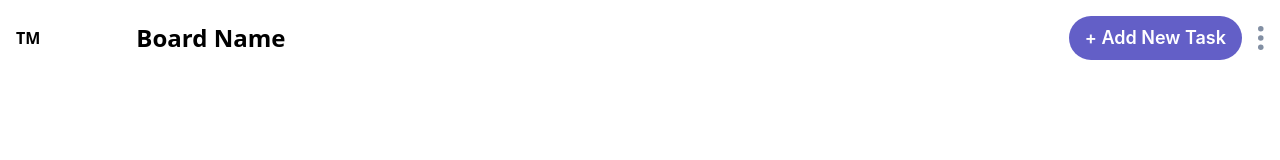
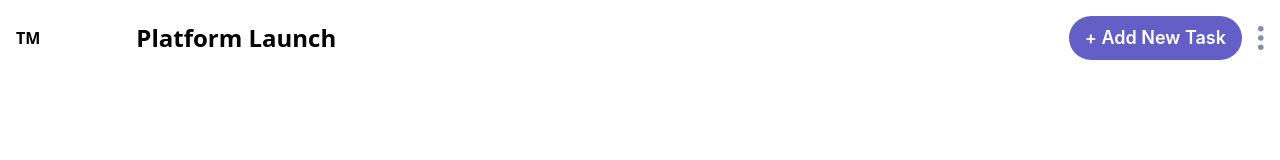
Before and after one commit to md-ziauddin/kanban-task-management-web-app, a React (Vite) app: page / in a window 1280 px wide. Shown: the top 160 px of the page. Built offline with nearby package versions, Linux system fonts and the light colour scheme.

Commit message:
fix: set active board

```diff
--- a/src/components/Header.jsx
+++ b/src/components/Header.jsx
@@ -4,10 +4,17 @@ import iconUp from "../assets/iconUp.svg";
 import Ellipsis from "../assets/IconVerticalEllipses.svg";
 import HeaderDropDown from "./HeaderDropDown";
 import AddEditBoardModal from "../modals/AddEditBoardModal";
+import { useDispatch, useSelector } from "react-redux";
 
 const Header = ({ boardModalOpen, setBoardModalOpen }) => {
+  const dispatch = useDispatch();
+
   const [openDrowndown, setOpenDrowndown] = useState(false);
   const [boardType, setBoardType] = useState("add");
+
+  const boards = useSelector((state) => state.boards);
+  const board = boards.find((board) => board.isActive);
+
   return (
     <div className="p-4 fixed left-0 bg-white dark:bg-[#2b2c37] z-50 right-0">
       <header className="flex justify-between dark:text-white items-center">
@@ -18,7 +25,7 @@ const Header = ({ boardModalOpen, setBoardModalOpen }) => {
           <h3 className=" md:inline-block font-bold font-sans">TM</h3>
           <div className="flex items-center">
             <h3 className="truncate max-w-[200px] md:text-2xl text-xl font-bold md:ml-20 font-sans">
-              Board Name
+              {board.name}
             </h3>
             <img
               src={openDrowndown ? iconUp : iconDown}
--- a/src/components/HeaderDropDown.jsx
+++ b/src/components/HeaderDropDown.jsx
@@ -1,12 +1,14 @@
 import React, { useState } from "react";
-import { useSelector } from "react-redux";
+import { useDispatch, useSelector } from "react-redux";
 import boardIcon from "../assets/iconBoard.svg";
 import darkIcon from "../assets/iconDarkTheme.svg";
 import lightIcon from "../assets/iconLightTheme.svg";
 import { Switch } from "@headlessui/react";
 import useDarkMode from "../Hooks/useDarkMode";
+import boardSlice from "../redux/boardSlice";
 
 const HeaderDropDown = ({ setOpenDrowndown, setBoardModalOpen }) => {
+  const dispatch = useDispatch();
   const boards = useSelector((state) => state.boards);
   const [colorTheme, setTheme] = useDarkMode();
   const [darkSide, setDarkSide] = useState(
@@ -42,6 +44,9 @@ const HeaderDropDown = ({ setOpenDrowndown, setBoardModalOpen }) => {
                 board.isActive && "bg-[#635fc7] rounded-r-full text-white mr-8"
               }`}
               key={index}
+              onClick={() => {
+                dispatch(boardSlice.actions.setBoardActive({ index }));
+              }}
             >
               <img src={boardIcon} alt="board icon" className="h-4" />
               <p className="text-lg font-bold">{board?.name}</p>
```
